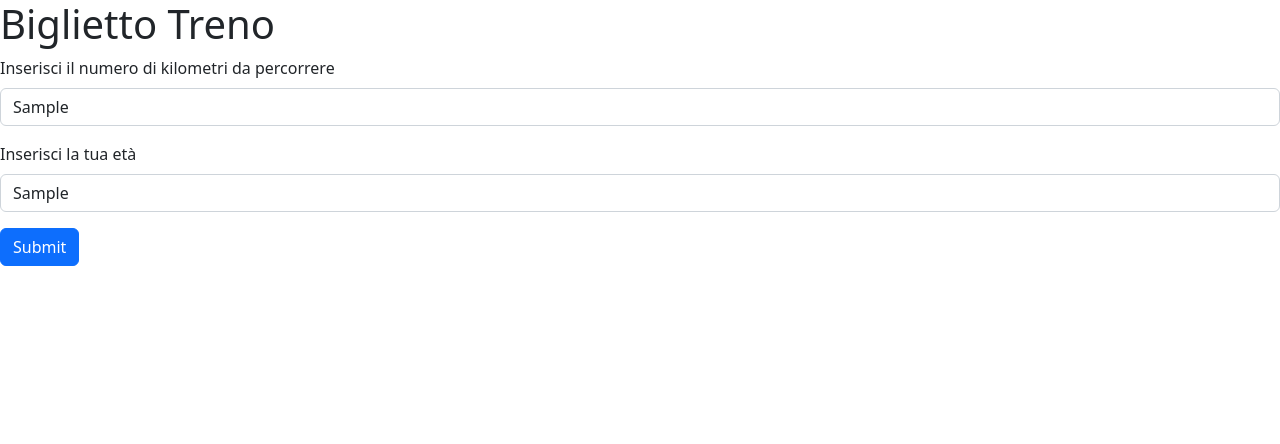
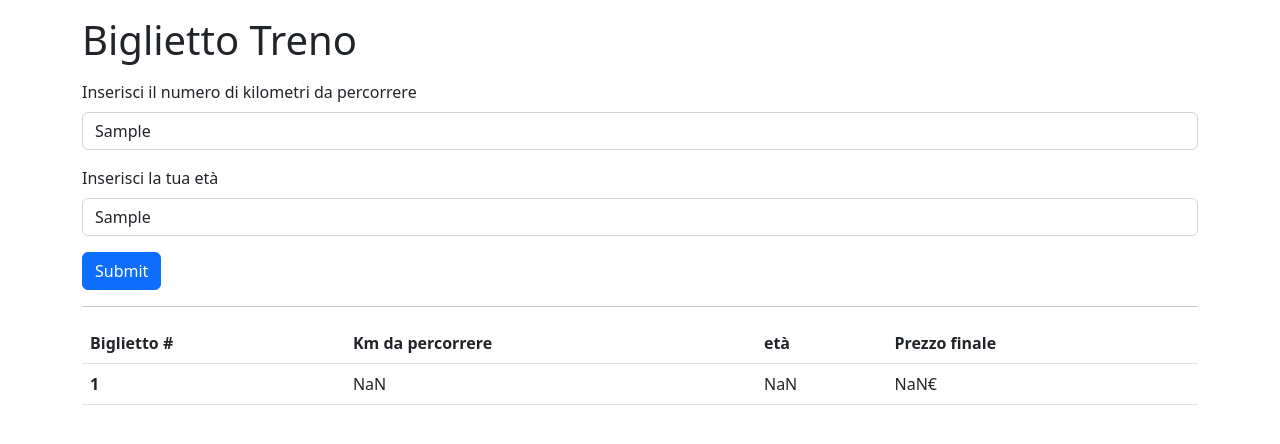
Before and after one commit to simmasa/js-biglietto-treno-form, a plain HTML site: page index.html in a window 1280 px wide. Both pictures are taken after typing "Sample", "Sample" into the empty fields and a click on the button "Submit". Drawn offline with nearby package versions, Linux system fonts and the light colour scheme.

Commit message:
milestone 2 completa

```diff
--- a/index.html
+++ b/index.html
@@ -11,8 +11,8 @@
 
   </head>
   <body>
-
-    <h1>Biglietto Treno</h1>
+    <div class="container">
+    <h1 class="my-3">Biglietto Treno</h1>
     <form id="form" action="#">
         <div class="mb-3">
           <label for="numKill" class="form-label">Inserisci il numero di kilometri da percorrere</label>
@@ -25,7 +25,20 @@
         <button type="submit" class="btn btn-primary">Submit</button>
       </form>
 
-
+      <hr>
+      <table class="table">
+        <thead>
+          <tr>
+            <th scope="col">Biglietto #</th>
+            <th scope="col">Km da percorrere</th>
+            <th scope="col">età</th>
+            <th scope="col">Prezzo finale</th>
+          </tr>
+        </thead>
+        <tbody id="tbo">
+        </tbody>
+      </table>
+    </div>
     <script src="script.js" ></script>
   </body>
 </html>
--- a/script.js
+++ b/script.js
@@ -1,9 +1,11 @@
 
 const form = document.getElementById('form');
 
-form.addEventListener('submit', Ticket)
+form.addEventListener('submit', ticketMain)
 
-function Ticket (form) {
+const biglietti=[];
+
+function ticketMain (form) {
 
     form.preventDefault();
 
@@ -13,11 +15,76 @@ function Ticket (form) {
     let km = parseFloat(kmIn);
     let age = parseInt(ageIn);
 
+    /* let userPrice;
+
     const price = 0.21
     const priceUnder = price - ((price/100)*20)
     const priceOver = price - ((price/100)*40)
 
+    if (age<18) {
+        userPrice = km*priceUnder;
+    }else if (age>60) {
+        userPrice = km*priceOver;
+    } else {
+        userPrice = km*price;
+    } */
+
+    let ticketObj ={km:km,
+                    age:age,
+                    finalPrice:priceCalc(km,age)};
+
+    biglietti.push(ticketObj);
+    console.log(biglietti);
+
+    addTableRow(biglietti.length , ticketObj.km, ticketObj.age, ticketObj.finalPrice);
+
+    /* const tr = document.createElement('tr');
+    tbo.appendChild(tr);
+
+    const th = document.createElement('th');
+    tr.appendChild(th);
+    th.innerHTML = biglietti.length;
+
+    const kmtd = document.createElement('td');
+    tr.appendChild(kmtd);
+    kmtd.innerHTML= ticketObj.km;
+    const agetd = document.createElement('td');
+    tr.appendChild(agetd);
+    agetd.innerHTML = ticketObj.age;
+    const pricetd = document.createElement('td');
+    tr.appendChild(pricetd);
+    pricetd.innerHTML = ticketObj.finalPrice.toFixed(2)+'€'; */
+}
+
+function addTableRow (num,km,age,price) {
+
+    const tr = document.createElement('tr');
+    tbo.appendChild(tr);
+
+    const th = document.createElement('th');
+    tr.appendChild(th);
+    th.innerHTML = num;
+
+    const kmtd = document.createElement('td');
+    tr.appendChild(kmtd);
+    kmtd.innerHTML= km;
+    const agetd = document.createElement('td');
+    tr.appendChild(agetd);
+    agetd.innerHTML = age;
+    const pricetd = document.createElement('td');
+    tr.appendChild(pricetd);
+    pricetd.innerHTML = price.toFixed(2)+'€';
+
+}
+
+function priceCalc (km,age) {
+
     let userPrice;
+
+    const price = 0.21
+    const priceUnder = price - ((price/100)*20)
+    const priceOver = price - ((price/100)*40)
+
     if (age<18) {
         userPrice = km*priceUnder;
     }else if (age>60) {
@@ -25,6 +92,5 @@ function Ticket (form) {
     } else {
         userPrice = km*price;
     }
-
-    console.log(userPrice);
+    return userPrice;
 }
```
